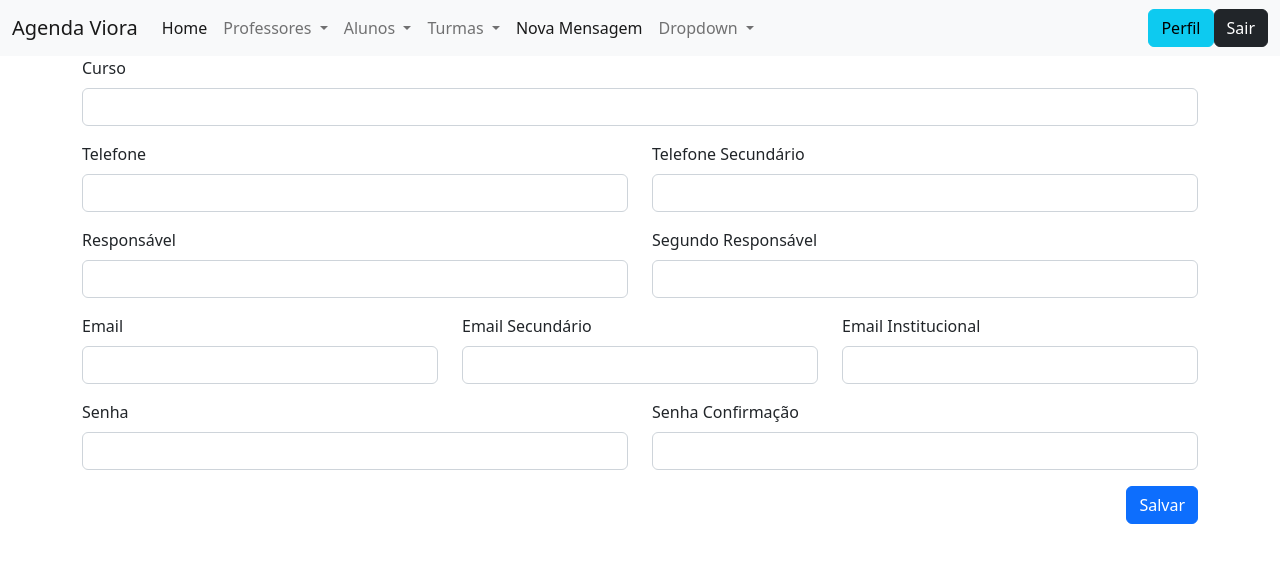
After one commit to ar7utz/viora, a PHP site: page /viora/modulos/turma/criar.php in a window 1280 px wide. The commit adds this page. Shown: the top 563 px of the page. Run offline with PHP 8.4, Linux system fonts and the light colour scheme.

Commit message:
bug fixed

```diff
--- a/modulos/professores/listar.php
+++ b/modulos/professores/listar.php
@@ -42,8 +42,8 @@ include_once "../../config.php";
                     <td><?= $professor['email'] ?></td>
                     <td>
                         <a class="btn btn-sm btn-primary" href="visualizar.php?id=<?= $professor['ID'] ?>">Ver</a>
-                        <a class="btn btn-sm btn-danger" href="deletar.php?id=<?= $aluno['ID'] ?>">Excluir</a>
-                        <a class="btn btn-sm btn-success" href="mensagem.php?id=<?= $aluno['ID'] ?>">Mensagem</a>
+                        <a class="btn btn-sm btn-danger" href="deletar.php?ID=<?= $professor['ID'] ?>">Excluir</a>
+                        <a class="btn btn-sm btn-success" href="mensagem.php?ID=<?= $professor['ID'] ?>">Mensagem</a>
                     </td>
                 </tr>
             <?php } ?>
--- a/modulos/professores/salvar.php
+++ b/modulos/professores/salvar.php
@@ -41,6 +41,8 @@
         ':senha'         => $senha
     ]);
 
+    $res = $conexaoBanco->prepare($sql);
+
     $id = $conexaoBanco->lastInsertId();
 
     if(!empty($id)){
--- /dev/null
+++ b/modulos/turma/criar.php
@@ -0,0 +1,93 @@
+<!DOCTYPE html>
+<html lang="pt-BR">
+<title>Turma</title>
+<?php
+include_once "../../config.php";
+?>
+<?php include_once path('templates/head.php'); ?>
+
+<body>
+    <?php include_once path('templates/barra_navegacao.php'); ?>
+
+
+
+    <div class="container" id="lateral2">
+        <form method="POST" action="<?= arquivo('modulos/turmas/salvar.php'); ?>">
+            <div class="mb-3">
+                <label class="form-label">Curso</label>
+                <input type="text" class="form-control" name="nome">
+            </div>
+
+            <div class="row">
+                <div class="col-12 col-sm-12 col-md-6 col-lg-6">
+                    <div class="mb-3">
+                        <label class="form-label">Telefone</label>
+                        <input type="text" class="form-control" name="telefone">
+                    </div>
+                </div>
+
+                <div class="col-12 col-sm-12 col-md-6 col-lg-6">
+                    <div class="mb-3">
+                        <label class="form-label">Telefone Secundário</label>
+                        <input type="text" class="form-control" name="telefone_sec">
+                    </div>
+                </div>
+
+                <div class="col-12 col-sm-12 col-md-6 col-lg-6">
+                    <div class="mb-3">
+                        <label class="form-label">Responsável</label>
+                        <input type="text" class="form-control" name="responsavel">
+                    </div>
+                </div>
+
+                <div class="col-12 col-sm-12 col-md-6 col-lg-6">
+                    <div class="mb-3">
+                        <label class="form-label">Segundo Responsável</label>
+                        <input type="text" class="form-control" name="responsavel_sec">
+                    </div>
+                </div>
+
+                <div class="col-12 col-sm-12 col-md-4 col-lg-4">
+                    <div class="mb-3">
+                        <label class="form-label">Email</label>
+                        <input type="email" class="form-control" name="email">
+                    </div>
+                </div>
+
+                <div class="col-12 col-sm-12 col-md-4 col-lg-4">
+                    <div class="mb-3">
+                        <label class="form-label">Email Secundário</label>
+                        <input type="email" class="form-control" name="email_sec">
+                    </div>
+                </div>
+
+                <div class="col-12 col-sm-12 col-md-4 col-lg-4">
+                    <div class="mb-3">
+                        <label class="form-label">Email Institucional</label>
+                        <input type="email" class="form-control" name="email_inst">
+                    </div>
+                </div>
+
+                <div class="col-12 col-sm-12 col-md-6 col-lg-6">
+                    <div class="mb-3">
+                        <label class="form-label">Senha</label>
+                        <input type="password" class="form-control" name="senha">
+                    </div>
+                </div>
+
+                <div class="col-12 col-sm-12 col-md-6 col-lg-6">
+                    <div class="mb-3">
+                        <label class="form-label">Senha Confirmação</label>
+                        <input type="password" class="form-control" name="senha_conf">
+                    </div>
+                </div>
+
+                <div class="text-end">
+                    <button type="submit" class="btn btn-primary">Salvar</button>
+                </div>
+        </form>
+    </div>
+
+</body>
+
+</html>
```
Also changed, not shown: modulos/turma/deletar.php (added), modulos/turma/editar.php (added), modulos/turma/listar.php (added), modulos/turma/salvar.php (added), modulos/turma/visualizar.php (added).
